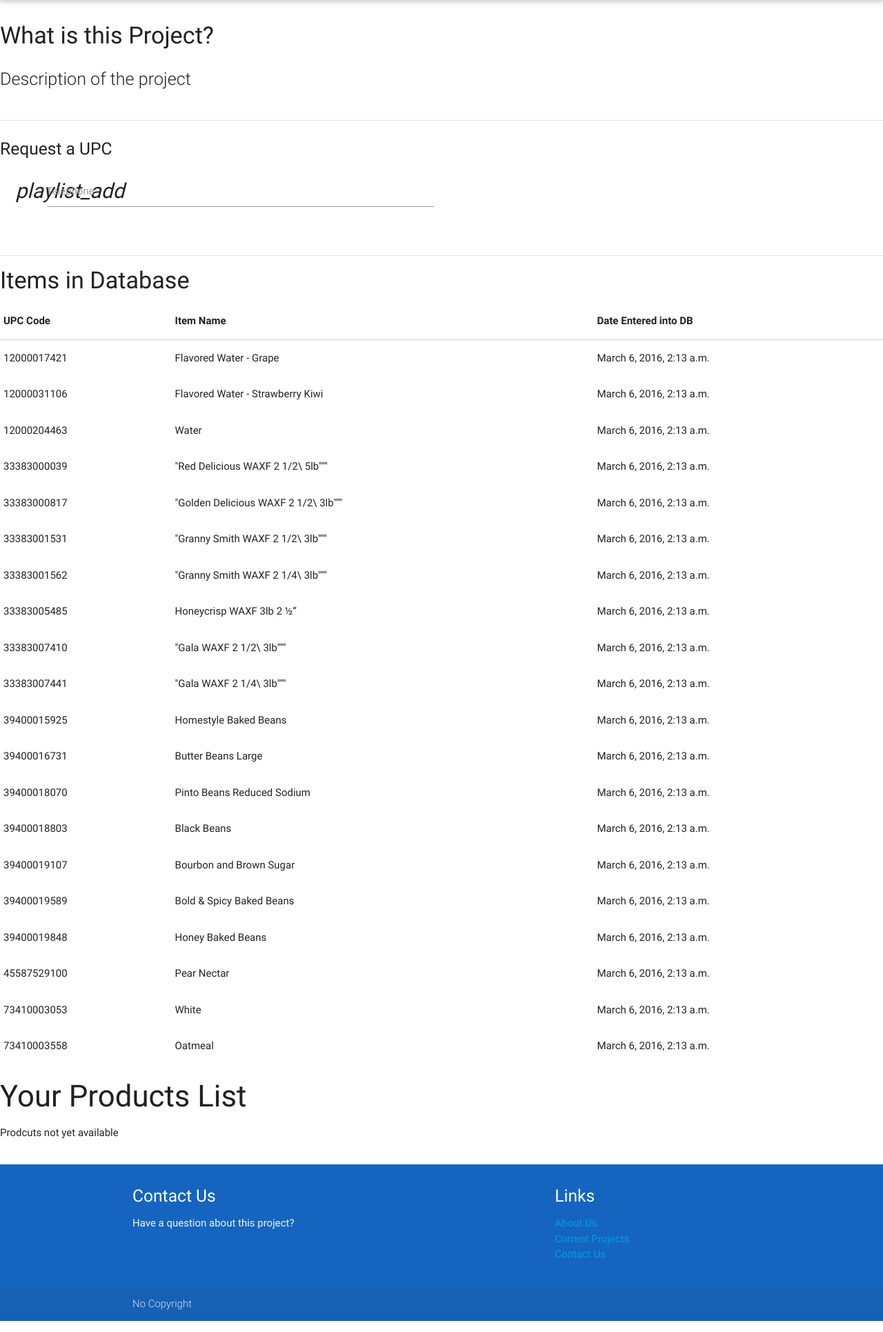
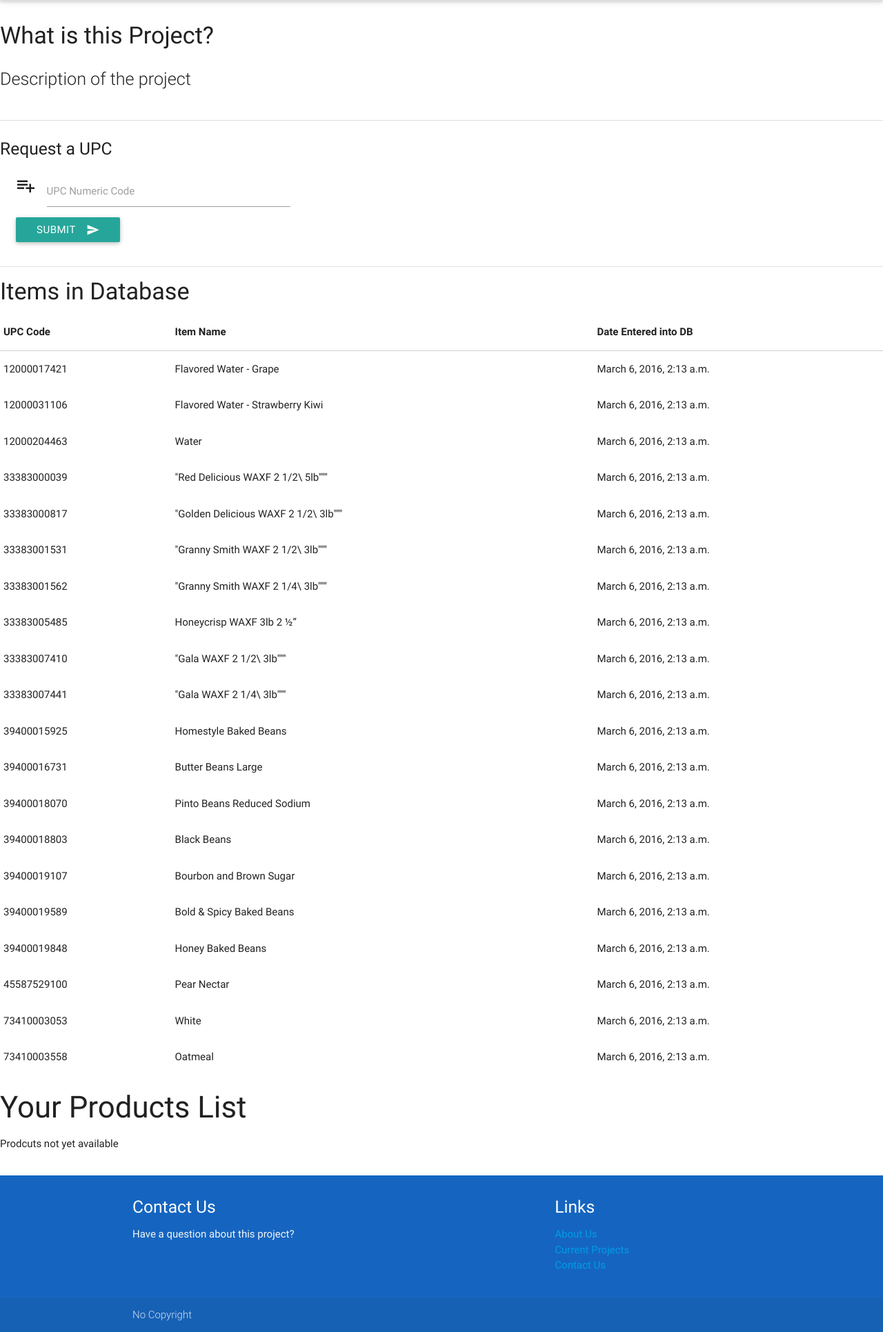
Before and after one commit to cafbdk/cafb_site_with_restapi, a Django app: template landingpage/templates/landing_page.html in a window 1280 px wide. Shown: the part 64-1995 px from the top of the page at 69% size. Run offline with Django 3.2, Linux system fonts and the light colour scheme; the template is opened without the code that fills it: values that come from a table or form of the project are taken from there, others are empty; data comes from the database, SQL or seed files in the repository; both versions use the stored data as it was after the commit; parts of the project's set-up code (start-up, migrations or seed data) failed here and were passed over; some libraries are stand-ins or nearby versions.

Commit message:
added ajax form to landing page

```diff
--- /dev/null
+++ b/cafb_root/static/css/matertial-icons.css
@@ -0,0 +1,20 @@
+@font-face {
+  font-family: 'Material Icons';
+  font-style: normal;
+  font-weight: 400;
+  src: local('Material Icons'), local('MaterialIcons-Regular'), url(../fonts/2fcrYFNaTjcS6g4U3t-Y5StnKWgpfO2iSkLzTz-AABg.ttf) format('truetype');
+}
+
+.material-icons {
+  font-family: 'Material Icons';
+  font-weight: normal;
+  font-style: normal;
+  font-size: 24px;
+  line-height: 1;
+  letter-spacing: normal;
+  text-transform: none;
+  display: inline-block;
+  white-space: nowrap;
+  word-wrap: normal;
+  direction: ltr;
+}
--- /dev/null
+++ b/landingpage/static/js/scripts.js
@@ -0,0 +1,67 @@
+
+
+  // A $( document ).ready() block.
+$( document ).ready(function() {
+      $(".button-collapse").sideNav();
+
+
+
+        $('form#ajax_form').submit(function (e) {
+            event.preventDefault();
+            console.log("form submitted!");
+
+            var upc_code = $('input[name="upc_code"]').val();
+            var csrf_token = $("input[name='csrfmiddlewaretoken']").val()
+
+
+            var post_data = {             'upc_code': upc_code,
+                            'csrfmiddlewaretoken': csrf_token,
+                           };
+
+            console.log( post_data );
+
+            create_post(post_data);
+            return false;
+
+        });
+
+            function create_post( post_data ) {
+            console.log("create post is working!") // sanity check
+            $.ajax({
+                url : "upc/", // the endpoint
+                type : "POST", // http method
+                traditional: true,
+                data : post_data , // data sent with the post request
+
+                // handle a successful response
+                success : function(data) {
+                    console.log("success"); // another sanity check
+                    console.log(data);
+                    $('div[name="request_status"]').remove();
+                // if ok == true
+                    if (data['status'] == true){
+                        $('form#ajax_form').parent().parent().append('   \
+                                <div name="request_status" class="divider"></div>     \
+                                  <div class="section">         \
+                                    <h4> UPC Requested </h4> \
+                                    <p class="flow-text"> \
+                                    Item Name: ' + data['gtin_name'] + '<br>' +
+                                    'UPC Code: '  + data['gtin_code'] +
+                                     '</p> </div> ');
+
+
+                    }
+                    else {
+                        $('form#ajax_form').parent().parent().append('\
+                                <div name="request_status" class="divider"></div>     \
+                                  <div class="section">         \
+                                    <h4> UPC Not Found (maybe too many requests) </h4> \
+                                    <p class="flow-text"> \
+                                    UPC Code: '  + data['gtin_code'] + "</p> </div>");
+                    }
+
+                }
+            });
+        }
+
+});
--- a/landingpage/templates/landing_page.html
+++ b/landingpage/templates/landing_page.html
@@ -19,18 +19,21 @@
     <div class="divider"></div>
       <div class="section">
 
-        <h5> Request a UPC</h5>
+        <h5>Request a UPC</h5>
 
 
         <div class="row">
-          <form class="col s12">
-            <div class="row">
-              <div class="input-field col s6">
+          <form id='ajax_form' class="col s12"> {% csrf_token %}
+              <div class="input-field col">
+
                 <i class="material-icons prefix">playlist_add</i>
-                <input id="icon_telephone" type="tel" class="validate">
-                <label for="icon_telephone">Telephone</label>
+                <input name="upc_code" type="text" pattern="\d*" class="validate">
+                <label for="upc_code">UPC Numeric Code</label>
+                <button id='ajax_form' class="btn waves-effect waves-light" type="submit" name="action">Submit
+                <i class="material-icons right">send</i>
+                </button>
+
               </div>
-            </div>
           </form>
         </div>
 
--- a/restapi/management/commands/load_initial_data.py
+++ b/restapi/management/commands/load_initial_data.py
@@ -16,12 +16,9 @@ class Command(BaseCommand):
         with open(file, 'r+') as f:
             data = list(f)
 
-
-
         for product in data[1:]:
             product = unicode(product, 'utf-8').replace('\n', '').split(',')
             obj = Product(gtin_code=product[1], gtin_name=product[2])
             obj.save()
 
-
             self.stdout.write(self.style.SUCCESS('Product name: Added "%s"' % product[2]))
```
Also changed, not shown: landingpage/views.py (+32 -15 lines), cafb_root/static/fonts/2fcrYFNaTjcS6g4U3t-Y5StnKWgpfO2iSkLzTz-AABg.ttf (added), cafb_root/static/img/Python.png (added), cafb_root/static/img/Slack_Icon.png (added), cafb_root/static/img/email.png (added), cafb_root/static/img/github.png (added), cafb_root/static/img/inguidowetrust.png (added), cafb_root/static/img/linus.png (added), cafb_root/static/img/pythonBlue-600x600.png (added), cafb_root/static/img/twitter.png (added), cafb_root/static/js/google_analytics.js (added), db.sqlite3, 2 other files.
